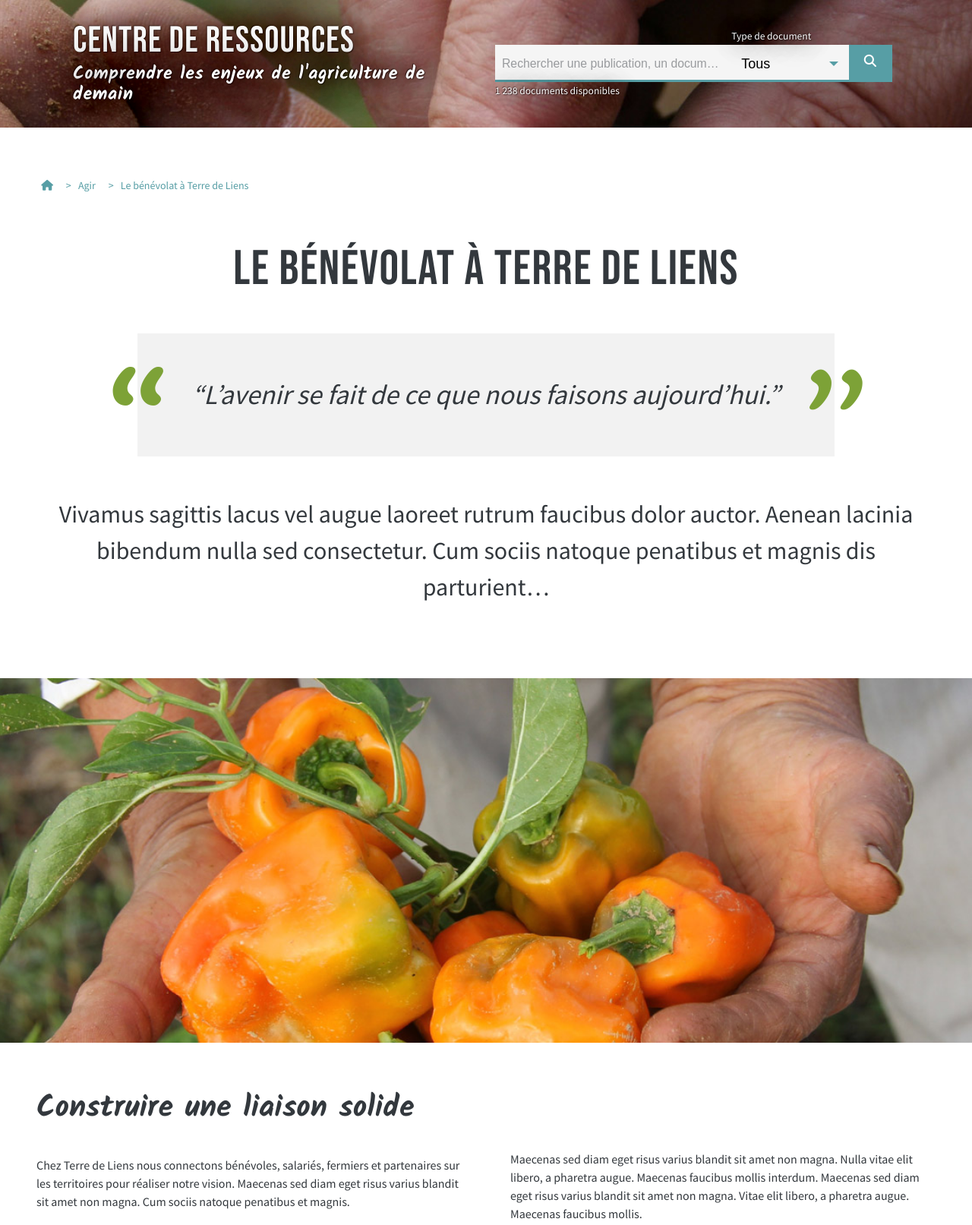
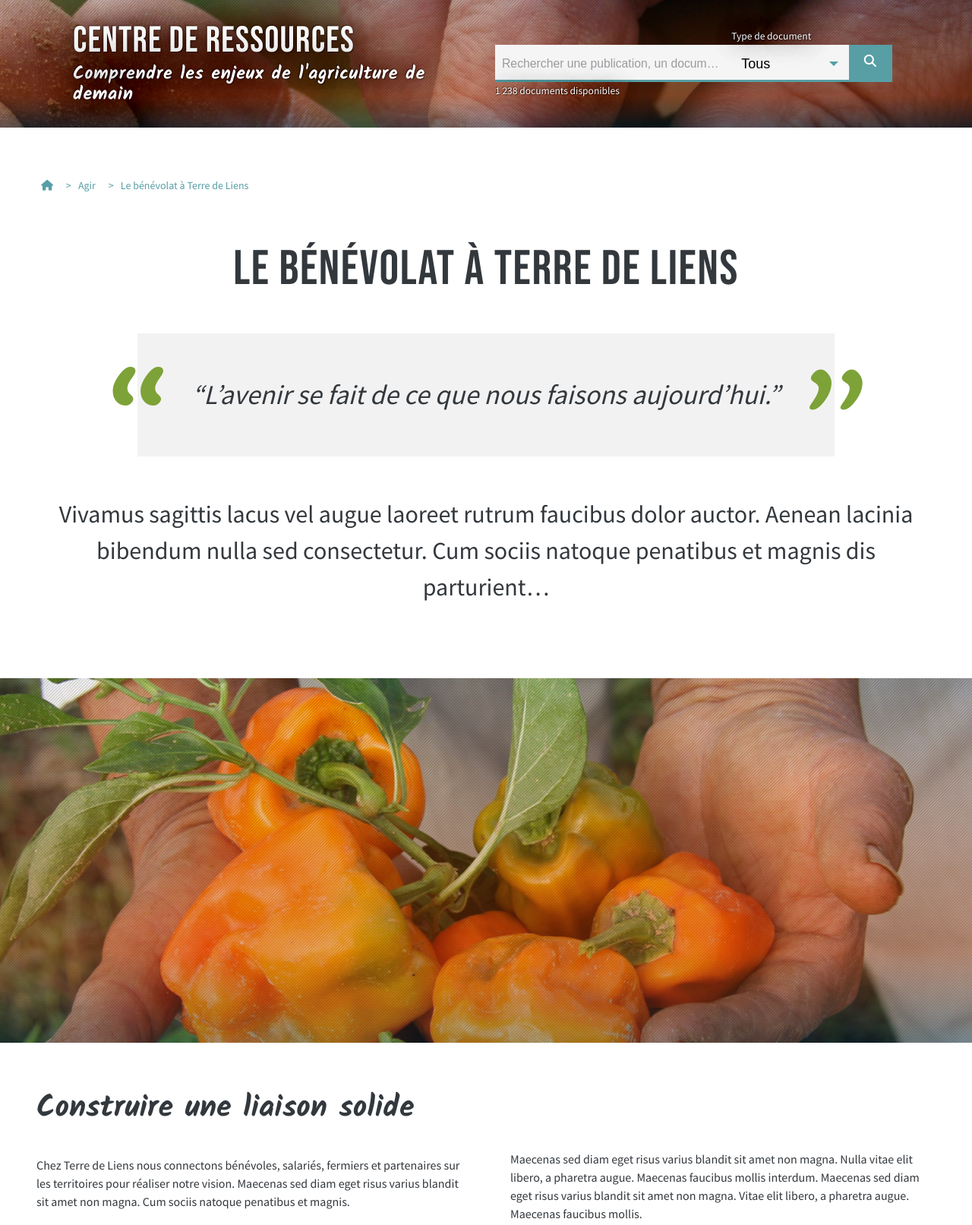
Before and after one commit to MagNadAnn/TdLUImockups, a PHP site: page /content.html in a window 1280 px wide. Shown: the part 236-1849 px from the top of the page at 76% size. Run offline with PHP 8.4, Linux system fonts and the light colour scheme; some libraries are stand-ins or nearby versions.

Commit message:
init fiche PDF, correct page Content markup

```diff
--- a/content.html
+++ b/content.html
@@ -195,8 +195,7 @@
         <main class="single">
 
             <section class="fw-section hero hero_header-site is-shrinked">
-                <div
-                    class="vignette__wrap hero_header-site__vignette__wrap vignette_photo block_trame block_trame_rayure black">
+                <div class="vignette__wrap hero_header-site__vignette__wrap vignette_photo">
                     <img src="img/photo_08_bandeau-maous_1920.jpg" class="vignette__image" />
                 </div>
                 <div class="chimney">
@@ -281,8 +280,8 @@
             </section>
 
             <section class="fw-section hero">
-                <div class="vignette__wrap vignette_photo block_trame block_trame_rayure black hero__photo"><img
-                        src="img/photo_06_bandeau_1920.jpg" class="vignette__image" />
+                <div class="vignette__wrap vignette_photo hero__photo"><img src="img/photo_06_bandeau_1920.jpg"
+                        class="vignette__image" />
                 </div>
             </section>
 
@@ -336,47 +335,47 @@
                             <div class="column column_2-3">
                                 <ul class="list tuile__list tuile__liste_h">
                                     <li class="tuile tuile__item tuile__item_1-3 tuile__item_shrink">
-                                        <div class="vignette__wrap vignette_photo block_trame block_trame_rayure black">
+                                        <div class="vignette__wrap vignette_photo">
                                             <img src="img/photo_05_carre_400.jpg" class="vignette__image" />
                                         </div>
                                     </li>
                                     <li class="tuile tuile__item tuile__item_1-3 tuile__item_shrink">
-                                        <div class="vignette__wrap vignette_photo block_trame block_trame_rayure black">
+                                        <div class="vignette__wrap vignette_photo">
                                             <img src="img/photo_03_carre_400.jpg" class="vignette__image" />
                                         </div>
                                     </li>
                                     <li class="tuile tuile__item tuile__item_1-3 tuile__item_shrink">
-                                        <div class="vignette__wrap vignette_photo block_trame block_trame_rayure black">
+                                        <div class="vignette__wrap vignette_photo">
                                             <img src="img/photo_04_carre_400.jpg" class="vignette__image" />
                                         </div>
                                     </li>
                                     <li class="tuile tuile__item tuile__item_1-3 tuile__item_shrink">
-                                        <div class="vignette__wrap vignette_photo block_trame block_trame_rayure black">
+                                        <div class="vignette__wrap vignette_photo">
                                             <img src="img/photo_04_carre_400.jpg" class="vignette__image" />
                                         </div>
                                     </li>
                                     <li class="tuile tuile__item tuile__item_1-3 tuile__item_shrink">
-                                        <div class="vignette__wrap vignette_photo block_trame block_trame_rayure black">
+                                        <div class="vignette__wrap vignette_photo">
                                             <img src="img/photo_05_carre_400.jpg" class="vignette__image" />
                                         </div>
                                     </li>
                                     <li class="tuile tuile__item tuile__item_1-3 tuile__item_shrink">
-                                        <div class="vignette__wrap vignette_photo block_trame block_trame_rayure black">
+                                        <div class="vignette__wrap vignette_photo">
                                             <img src="img/photo_03_carre_400.jpg" class="vignette__image" />
                                         </div>
                                     </li>
                                     <li class="tuile tuile__item tuile__item_1-3 tuile__item_shrink">
-                                        <div class="vignette__wrap vignette_photo block_trame block_trame_rayure black">
+                                        <div class="vignette__wrap vignette_photo">
                                             <img src="img/photo_03_carre_400.jpg" class="vignette__image" />
                                         </div>
                                     </li>
                                     <li class="tuile tuile__item tuile__item_1-3 tuile__item_shrink">
-                                        <div class="vignette__wrap vignette_photo block_trame block_trame_rayure black">
+                                        <div class="vignette__wrap vignette_photo">
                                             <img src="img/photo_04_carre_400.jpg" class="vignette__image" />
                                         </div>
                                     </li>
                                     <li class="tuile tuile__item tuile__item_1-3 tuile__item_shrink">
-                                        <div class="vignette__wrap vignette_photo block_trame block_trame_rayure black">
+                                        <div class="vignette__wrap vignette_photo">
                                             <img src="img/photo_05_carre_400.jpg" class="vignette__image" />
                                         </div>
                                     </li>
@@ -388,8 +387,8 @@
             </section>
 
             <section class="fw-section hero">
-                <div class="vignette__wrap vignette_photo block_trame block_trame_rayure black hero__photo"><img
-                        src="img/photo_06_bandeau_1920.jpg" class="vignette__image" />
+                <div class="vignette__wrap vignette_photo hero__photo"><img src="img/photo_06_bandeau_1920.jpg"
+                        class="vignette__image" />
                 </div>
                 <div class="hero__container section__container">
                     <div class="tag__wrap">
@@ -464,7 +463,7 @@
                                             <div class="column column_1-3">
                                                 <div class="block_v-center">
                                                     <div
-                                                        class="vignette__wrap vignette_deco vignette_photo vignette_avatar block_trame block_trame_rayure black">
+                                                        class="vignette__wrap vignette_deco vignette_photo vignette_avatar">
                                                         <img src="img/portrait-herve_carre_400.jpg"
                                                             class="vignette__image" />
                                                     </div>
@@ -487,7 +486,7 @@
                                             <div class="column column_1-3">
                                                 <div class="block_v-center">
                                                     <div
-                                                        class="vignette__wrap vignette_deco vignette_photo vignette_avatar block_trame block_trame_rayure black">
+                                                        class="vignette__wrap vignette_deco vignette_photo vignette_avatar">
                                                         <img src="img/portrait-herve_carre_400.jpg"
                                                             class="vignette__image" />
                                                     </div>
@@ -759,7 +758,7 @@
                 </div>
             </section>
 
-            <section class="fw-section CTA__wrap block_trame block_trame_champ white">
+            <section class="fw-section CTA__wrap CTA_theme-02">
                 <div class="chimney">
                     <div class="section__container CTA__container">
                         <h3 class="CTA__title">Prêt pour devenir bénévole ?</h3>
@@ -789,8 +788,7 @@
                                 <ul class="list tuile__list tuile__list_mono tuile__liste_h">
                                     <li class="tuile tuile_text-media tuile_text-media_v tuile__item tuile__item_1-4">
                                         <a class="tuile__link">
-                                            <div
-                                                class="vignette__wrap vignette_photo block_trame block_trame_rayure black">
+                                            <div class="vignette__wrap vignette_photo">
                                                 <img src="img/photo_05_carre_400.jpg" class="vignette__image" />
                                             </div>
                                             <div
@@ -818,8 +816,7 @@
                                     </li>
                                     <li class="tuile tuile_text-media tuile_text-media_v tuile__item tuile__item_1-4">
                                         <a class="tuile__link">
-                                            <div
-                                                class="vignette__wrap vignette_photo block_trame block_trame_rayure black">
+                                            <div class="vignette__wrap vignette_photo">
                                                 <img src="img/photo_03_carre_400.jpg" class="vignette__image" /></div>
                                             <div
                                                 class="tuile__content tuile_text-media__content tuile_text-media_v__content">
@@ -842,8 +839,7 @@
                                     </li>
                                     <li class="tuile tuile_text-media tuile_text-media_v tuile__item tuile__item_1-4">
                                         <a class="tuile__link">
-                                            <div
-                                                class="vignette__wrap vignette_photo block_trame block_trame_rayure black">
+                                            <div class="vignette__wrap vignette_photo">
                                                 <img src="img/photo_04_carre_400.jpg" class="vignette__image" /></div>
                                             <div
                                                 class="tuile__content tuile_text-media__content tuile_text-media_v__content">
@@ -870,8 +866,7 @@
                                     </li>
                                     <li class="tuile tuile_text-media tuile_text-media_v tuile__item tuile__item_1-4">
                                         <a class="tuile__link">
-                                            <div
-                                                class="vignette__wrap vignette_photo block_trame block_trame_rayure black">
+                                            <div class="vignette__wrap vignette_photo">
                                                 <img src="img/photo_05_carre_400.jpg" class="vignette__image" />
                                             </div>
                                             <div
@@ -908,7 +903,7 @@
                     </div>
                 </div>
             </section>
-            <section class="fw-section CTA__wrap block_trame block_trame_champ white">
+            <section class="fw-section CTA__wrap CTA_theme-01">
                 <div class="chimney">
                     <div class="section__container CTA__container">
                         <h3 class="CTA__title">Découvrez nos groupes collaboratifs</h3>
@@ -926,7 +921,7 @@
             </section>
 
             <section class="fw-section CTA__wrap CTA_soutien hero">
-                <div class="vignette__wrap vignette_photo block_trame block_trame_rayure black hero__photo">
+                <div class="vignette__wrap vignette_photo hero__photo">
                     <img src="img/photo_09_bandeau_1920.jpg" class="vignette__image" />
                 </div>
                 <div class="chimney">
--- a/list_all-ressources.html
+++ b/list_all-ressources.html
@@ -264,7 +264,7 @@
                                 <a href="#" class="breadcrumb__link">Comprendre</a>
                             </li>
                             <li class="breadcrumb__item">
-                                <a href="#" class="breadcrumb__link">Toutes les ressources</a>
+                                <span href="#" class="breadcrumb__link">Toutes les ressources</span>
                             </li>
                         </ul>
                         <h1 class="page-header__title">Toutes les ressources</h1>
--- a/styles/style-special.css
+++ b/styles/style-special.css
@@ -418,23 +418,24 @@
 }
 
 .breadcrumb__link {
-
+    display: inline-block;
+    padding: 0 0.2em;
 }
 
-.breadcrumb__link:link,
-.breadcrumb__link:visited {
+a.breadcrumb__link:link,
+a.breadcrumb__link:visited {
     text-decoration: none;
     color: #579ea5;
 }
 
-.breadcrumb__link:hover,
-.breadcrumb__link:focus {
+a.breadcrumb__link:hover,
+a.breadcrumb__link:focus {
     text-decoration: underline;
     color: #579ea5;
     background-color: transparent;
 }
 
-.breadcrumb__link:active {
+a.breadcrumb__link:active {
     text-decoration: underline;
     color: #579ea5;
     background-color: transparent;
```
Also changed, not shown: fiche_PDF.html (renamed from list_all-ressources - Copie.html, +34 -13 lines).
